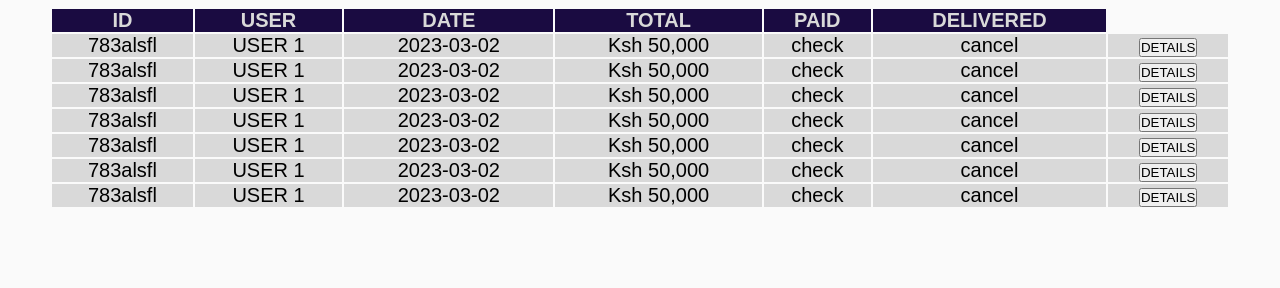
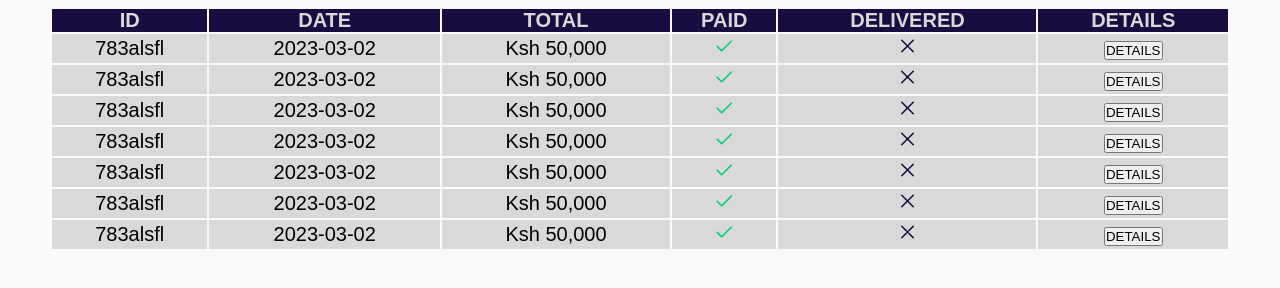
Before and after one commit to gisioraelvis/THEJitu-Cohort9-Training-Month1-Group-Project, a plain HTML site: page onePersonOrder.html in a window 1280 px wide. Shown: the part 422-710 px from the top of the page. Drawn offline with nearby package versions, Linux system fonts and the light colour scheme.

Commit message:
use tables to display order details

```diff
--- a/onePersonOrder.css
+++ b/onePersonOrder.css
@@ -3,6 +3,13 @@
      --primary: #1a0b41;
      --background: #fafafa;
      --button: #D9D9D9;
+     --active: #00ce75;
+}
+.close{
+    color: var(--primary);
+}
+.check{
+    color:var(--active)
 }
 body{
     background-color: var(--background);
@@ -65,9 +72,9 @@ body{
     color: #D9D9D9;
 
 }
-.table thead th:nth-child(7){
+/* .table thead th:nth-child(7){
     display: none;
-}
+} */
 .table tbody tr{
     background-color: #D9D9D9;
 }
--- a/onePersonOrder.html
+++ b/onePersonOrder.html
@@ -4,7 +4,7 @@
     <meta charset="UTF-8">
     <meta http-equiv="X-UA-Compatible" content="IE=edge">
     <meta name="viewport" content="width=device-width, initial-scale=1.0">
-    <title>Ecommerce</title>
+    <title>Person Orders</title>
     <link rel="stylesheet" href="./onePersonOrder.css">
     <link rel="stylesheet" href="https://fonts.googleapis.com/icon?family=Material+Icons">
     <link rel="stylesheet" href="https://fonts.googleapis.com/css2?family=Material+Symbols+Rounded:opsz,wght,FILL,GRAD@48,400,0,0" />
@@ -64,87 +64,107 @@
         <table class="table">
             <thead>
                 <th>ID</th>
-                <th>USER</th>
                 <th>DATE</th>
                 <th>TOTAL</th>
                 <th>PAID</th>
                 <th>DELIVERED</th>
-                <th></th>
+                <th>DETAILS</th>
             </thead>
             <tbody>
                 <tr>
                     <td>783alsfl</td>
-                    <td>USER 1</td>
                     <td>2023-03-02</td>
                     <td>Ksh 50,000</td>
-                    <td>check</td>
-                    <td>cancel</td>
+                    <td>
+                        <span class="material-symbols-rounded check">check</span>
+                    </td>
+                    <td>
+                        <span class="material-symbols-rounded close">close</span>
+                    </td>
                     <td>
                         <button>DETAILS</button>
                     </td>
                 </tr>
                 <tr>
                     <td>783alsfl</td>
-                    <td>USER 1</td>
                     <td>2023-03-02</td>
                     <td>Ksh 50,000</td>
-                    <td>check</td>
-                    <td>cancel</td>
+                    <td>
+                        <span class="material-symbols-rounded check">check</span>
+                    </td>
+                    <td>
+                        <span class="material-symbols-rounded close">close</span>
+                    </td>
                     <td>
                         <button>DETAILS</button>
                     </td>
                 </tr>
                 <tr>
                     <td>783alsfl</td>
-                    <td>USER 1</td>
                     <td>2023-03-02</td>
                     <td>Ksh 50,000</td>
-                    <td>check</td>
-                    <td>cancel</td>
+                    <td>
+                        <span class="material-symbols-rounded check">check</span>
+                    </td>
+                    <td>
+                        <span class="material-symbols-rounded close">close</span>
+                    </td>
                     <td>
                         <button>DETAILS</button>
                     </td>
                 </tr>
                 <tr>
                     <td>783alsfl</td>
-                    <td>USER 1</td>
                     <td>2023-03-02</td>
                     <td>Ksh 50,000</td>
-                    <td>check</td>
-                    <td>cancel</td>
+                    <td>
+                        <span class="material-symbols-rounded check">check</span>
+                    </td>
+                    <td>
+                        <span class="material-symbols-rounded close">close</span>
+                    </td>
                     <td>
                         <button>DETAILS</button>
                     </td>
                 </tr>
                 <tr>
                     <td>783alsfl</td>
-                    <td>USER 1</td>
                     <td>2023-03-02</td>
                     <td>Ksh 50,000</td>
-                    <td>check</td>
-                    <td>cancel</td>
+                    <td>
+                        <span class="material-symbols-rounded check">check</span>
+                    </td>
+                    <td>
+                        <span class="material-symbols-rounded close">close</span>
+                    </td>
                     <td>
                         <button>DETAILS</button>
                     </td>
                 </tr>
                 <tr>
                     <td>783alsfl</td>
-                    <td>USER 1</td>
                     <td>2023-03-02</td>
                     <td>Ksh 50,000</td>
-                    <td>check</td>
-                    <td>cancel</td>
+                    <td>
+                        <span class="material-symbols-rounded check">check</span>
+                    </td>
+                    <td>
+                        <span class="material-symbols-rounded close">close</span>
+                    </td>
                     <td>
                         <button>DETAILS</button>
                     </td>
                 </tr>
                 <tr>
                     <td>783alsfl</td>
-                    <td>USER 1</td>
                     <td>2023-03-02</td>
                     <td>Ksh 50,000</td>
-                    <td>check</td>
-                    <td>cancel</td>
+                    <td>
+                        <span class="material-symbols-rounded check">check</span>
+                    </td>
+                    <td>
+                        <span class="material-symbols-rounded close">close</span>
+                    </td>
                     <td>
                         <button>DETAILS</button>
                     </td>
```
